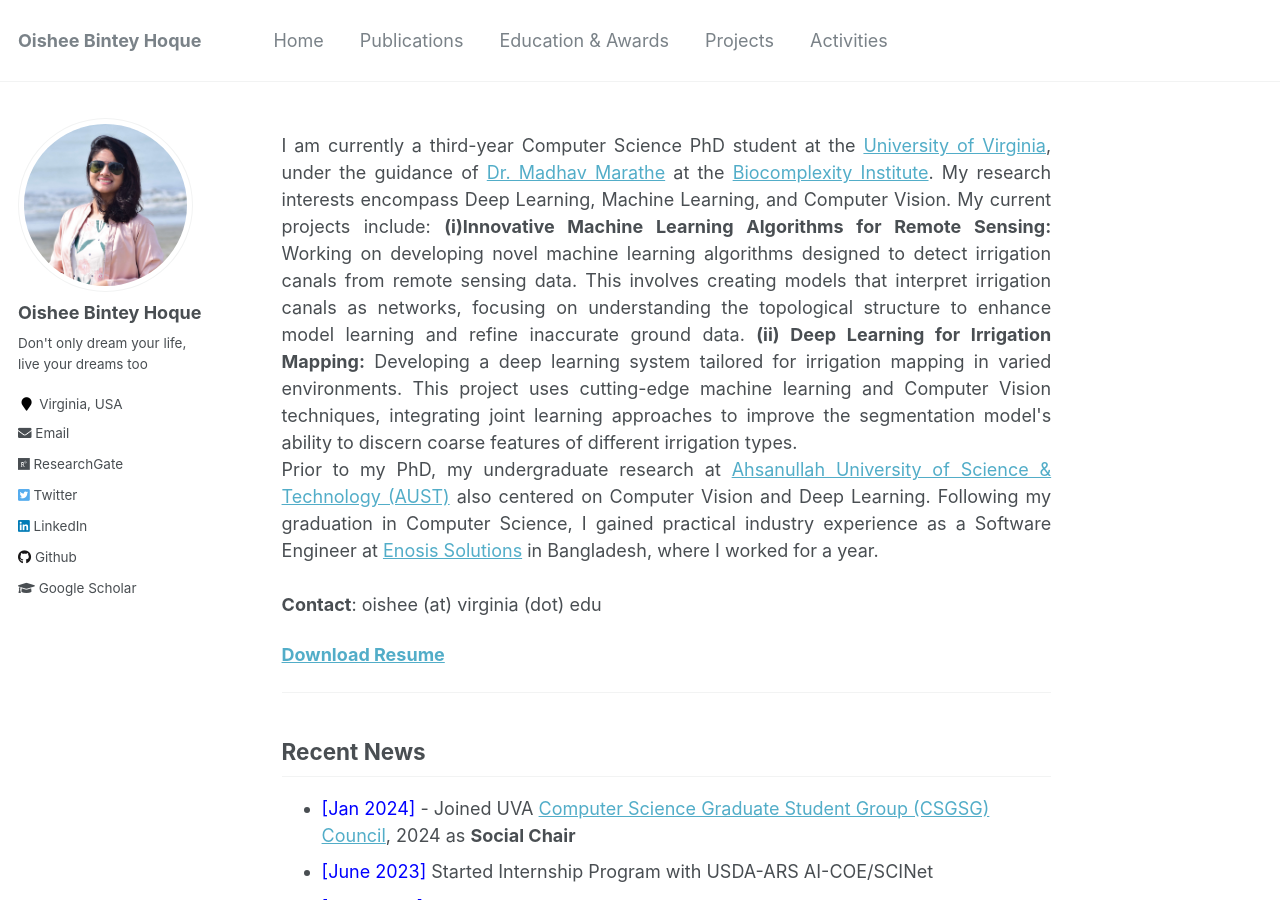
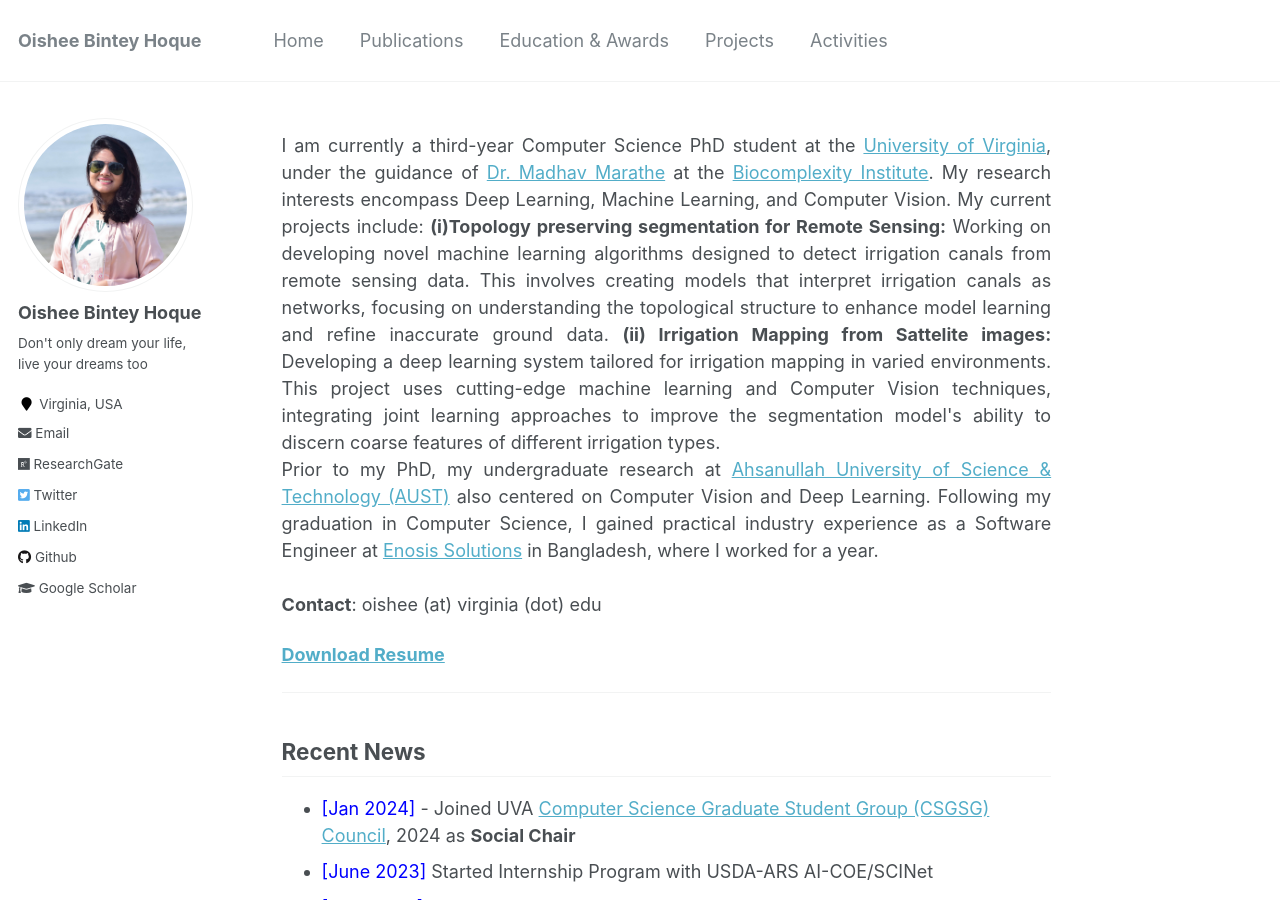
Before and after one commit to oishee-hoque/oishee-hoque.github.io, a Jekyll site: the page built from _pages/about.md, in a window 1280 px wide and 900 px high. Built offline with Jekyll 4.4.1, drawn with Linux system fonts in a browser that asks for light colours.

Commit message:
update description

```diff
--- a/_pages/about.md
+++ b/_pages/about.md
@@ -9,7 +9,7 @@ redirect_from:
 ---
 
 <div style="text-align: justify">
-I am currently a third-year Computer Science PhD student at the  <a href="https://engineering.virginia.edu/departments/computer-science">University of Virginia</a>, under the guidance of <a href="https://engineering.virginia.edu/faculty/madhav-marathe">Dr. Madhav Marathe</a> at the <a href="https://biocomplexity.virginia.edu/">Biocomplexity Institute</a>. My research interests encompass Deep Learning, Machine Learning, and Computer Vision. My current projects include: <b>(i)Innovative Machine Learning Algorithms for Remote Sensing:</b> Working on developing novel machine learning algorithms designed to detect irrigation canals from remote sensing data. This involves creating models that interpret irrigation canals as networks, focusing on understanding the topological structure to enhance model learning and refine inaccurate ground data. <b>(ii) Deep Learning for Irrigation Mapping:</b> Developing a deep learning system tailored for irrigation mapping in varied environments. This project uses cutting-edge machine learning and Computer Vision techniques, integrating joint learning approaches to improve the segmentation model's ability to discern coarse features of different irrigation types.
+I am currently a third-year Computer Science PhD student at the  <a href="https://engineering.virginia.edu/departments/computer-science">University of Virginia</a>, under the guidance of <a href="https://engineering.virginia.edu/faculty/madhav-marathe">Dr. Madhav Marathe</a> at the <a href="https://biocomplexity.virginia.edu/">Biocomplexity Institute</a>. My research interests encompass Deep Learning, Machine Learning, and Computer Vision. My current projects include: <b>(i)Topology preserving segmentation for Remote Sensing:</b> Working on developing novel machine learning algorithms designed to detect irrigation canals from remote sensing data. This involves creating models that interpret irrigation canals as networks, focusing on understanding the topological structure to enhance model learning and refine inaccurate ground data. <b>(ii) Irrigation Mapping from Sattelite images:</b> Developing a deep learning system tailored for irrigation mapping in varied environments. This project uses cutting-edge machine learning and Computer Vision techniques, integrating joint learning approaches to improve the segmentation model's ability to discern coarse features of different irrigation types.
 <br>
 Prior to my PhD, my undergraduate research at <a href="http://aust.edu/">Ahsanullah University of Science & Technology (AUST)</a> also centered on Computer Vision and Deep Learning. Following my graduation in Computer Science, I gained practical industry experience as a Software Engineer at <a href="https://www.enosisbd.com/">Enosis Solutions</a> in Bangladesh, where I worked for a year.
 
```
